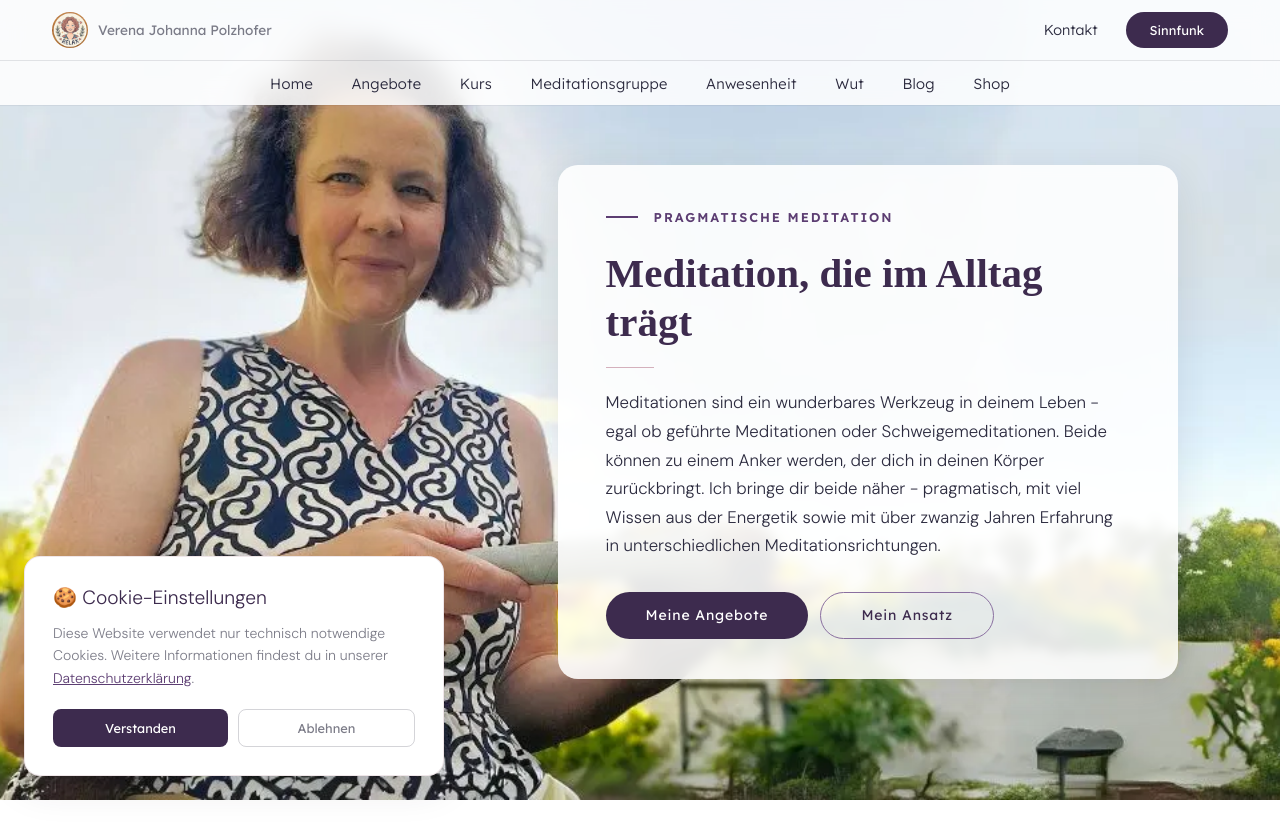
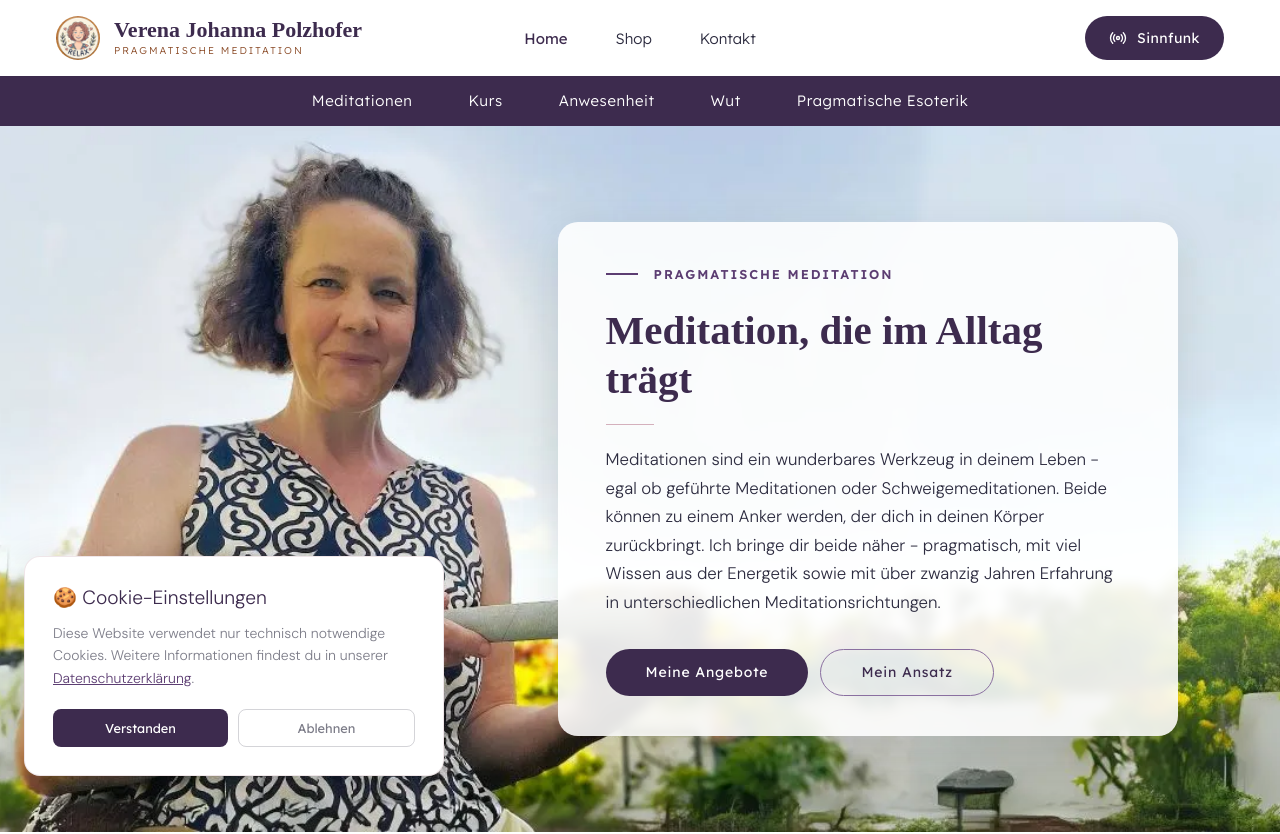
Before and after one commit to vjp-tech/energetik, a plain HTML site: page index.html in a window 1280 px wide. Shown: the top 834 px of the page. Drawn offline with Linux system fonts and the light colour scheme.

Commit message:
NeuesNav

```diff
--- a/global.css
+++ b/global.css
@@ -648,80 +648,114 @@ h1, h2, h3, h4, h5 {
 }
 
 /* ═══════════════════════════════════════════════════════════
-   ZWEIZEILIGE NAVIGATION (Nov 2026)
-   Zeile 1: Logo · Kontakt · Sinnfunk   Zeile 2: Seiten
+   NAVIGATION – Entwurf A „Dunkles Themenband“ (Nov 2026)
+   Zeile 1 (76px): Name · Home/Shop/Kontakt · Sinnfunk
+   Zeile 2 (50px): violettes Band mit den Themen
    ═══════════════════════════════════════════════════════════ */
-.nav {
-  background: rgba(255,255,255,0.86);
-  -webkit-backdrop-filter: blur(12px);
-  backdrop-filter: blur(12px);
-  box-shadow: 0 1px 0 rgba(44,43,63,0.06);
-}
+.nav,
 .nav.scrolled,
 .nav.nav-solid {
-  background: rgba(255,255,255,0.97);
-  box-shadow: 0 1px 20px rgba(44,43,63,0.08);
+  background: transparent;
+  box-shadow: none;
 }
-.nav-inner { height: 60px; }
-.nav .nav-logo-text { color: var(--ink-mid); }
-.nav .nav-burger span { background: var(--ink); }
-
-.nav-top-right {
+.nav .nav-inner {
+  max-width: none;
+  height: 76px;
+  padding: 0 56px;
+  display: grid;
+  grid-template-columns: 1fr auto 1fr;
+  align-items: center;
+  background: rgba(255,255,255,0.95);
+  -webkit-backdrop-filter: blur(10px);
+  backdrop-filter: blur(10px);
+  box-shadow: 0 1px 0 rgba(44,43,63,0.08);
+}
+.nav .nav-logo { justify-self: start; gap: 14px; }
+.nav .nav-logo img { width: 44px; height: 44px; }
+.nav-logo-name { display: flex; flex-direction: column; gap: 3px; }
+.nav .nav-logo-name .nav-logo-text {
+  font-family: 'Times New Roman', Times, serif;
+  font-size: 22px;
+  font-weight: 700;
+  line-height: 1;
+  color: var(--purple-dark);
+}
+.nav-logo-sub {
+  font-family: var(--font-ui);
+  font-size: 10px;
+  letter-spacing: 0.2em;
+  text-transform: uppercase;
+  color: #8a4a26;
+}
+.nav-main {
   display: flex;
-  align-items: center;
-  gap: 1.75rem;
+  gap: 48px;
 }
-.nav-top-link {
+.nav-main a {
   font-family: var(--font-ui);
-  font-size: 0.9rem;
+  font-size: 15px;
   font-weight: 300;
   color: var(--ink);
   transition: color 0.2s;
 }
-.nav-top-link:hover { color: var(--purple-mid); }
+.nav-main a:hover { color: var(--purple-mid); }
+.nav-main a.active { color: var(--purple-dark); font-weight: 400; }
+.nav .nav-cta {
+  justify-self: end;
+  display: inline-flex;
+  align-items: center;
+  gap: 10px;
+  height: 44px;
+  padding: 0 24px;
+  border-radius: 30px;
+  background: var(--purple-dark);
+  color: #ffffff !important;
+  font-family: var(--font-ui);
+  font-size: 14px;
+  letter-spacing: 0.03em;
+}
+.nav .nav-cta:hover { background: var(--purple-mid); }
 
-.nav-sub { border-top: 1px solid var(--ink-border); }
-.nav-sub .nav-links {
-  max-width: 1240px;
-  margin: 0 auto;
-  padding: 0 2rem;
-  height: 44px;
+.nav-band {
+  height: 50px;
+  padding: 0 56px;
+  display: flex;
   justify-content: center;
-  gap: 2.4rem;
+  align-items: center;
+  gap: 56px;
+  background: var(--purple-dark);
 }
-.nav .nav-sub .nav-links a {
-  position: relative;
+.nav-band a {
   font-family: var(--font-ui);
-  font-size: 0.92rem;
+  font-size: 15px;
   font-weight: 300;
-  letter-spacing: 0.02em;
-  color: var(--ink);
-  padding: 6px 0;
+  letter-spacing: 0.04em;
+  color: #ffffff;
+  padding: 4px 0;
+  border-bottom: 2px solid transparent;
+  transition: border-color 0.2s, color 0.2s;
 }
-.nav .nav-sub .nav-links a::after {
-  content: '';
-  position: absolute;
-  left: 0; right: 0; bottom: 0;
-  height: 2px;
-  border-radius: 2px;
-  background: var(--accent);
-  transform: scaleX(0);
-  transition: transform 0.25s;
-}
-.nav .nav-sub .nav-links a:hover { color: var(--purple-mid); }
-.nav .nav-sub .nav-links a:hover::after,
-.nav .nav-sub .nav-links a.active::after { transform: scaleX(1); }
-.nav .nav-sub .nav-links a.active,
-.nav-top-link.active { color: var(--purple-dark) !important; font-weight: 400; }
+.nav-band a:hover { border-bottom-color: rgba(212,176,188,0.6); }
+.nav-band a.active { border-bottom-color: var(--rose-light); }
+
+.nav .nav-burger { justify-self: end; }
+.nav .nav-burger span { background: var(--ink); }
 .nav-mobile a.active { color: var(--accent); }
 
 @media (max-width: 1024px) {
-  .nav-sub,
-  .nav-top-right { display: none; }
-  .nav-burger { display: flex; }
+  .nav .nav-inner {
+    height: 64px;
+    padding: 0 20px;
+    grid-template-columns: 1fr auto;
+  }
+  .nav-main,
+  .nav .nav-cta,
+  .nav-band { display: none; }
+  .nav .nav-burger { display: flex; }
+  .nav .nav-logo-name .nav-logo-text { font-size: 18px; }
 }
 
-/* Platz für die zweite Menüzeile: Inhalt beginnt 44px tiefer */
+/* Platz für Menü + Themenband: Inhalt beginnt tiefer */
 @media (min-width: 1025px) {
-  body > .nav + * { margin-top: 44px; }
+  body > .nav + * { margin-top: 62px; }
 }
--- a/index.html
+++ b/index.html
@@ -1675,82 +1675,116 @@
     }
 
     /* ═══════════════════════════════════════════════════════════
-       ZWEIZEILIGE NAVIGATION (Nov 2026)
-       Zeile 1: Logo · Kontakt · Sinnfunk   Zeile 2: Seiten
+       NAVIGATION – Entwurf A „Dunkles Themenband“ (Nov 2026)
+       Zeile 1 (76px): Name · Home/Shop/Kontakt · Sinnfunk
+       Zeile 2 (50px): violettes Band mit den Themen
        ═══════════════════════════════════════════════════════════ */
-    .nav {
-      background: rgba(255,255,255,0.86);
-      -webkit-backdrop-filter: blur(12px);
-      backdrop-filter: blur(12px);
-      box-shadow: 0 1px 0 rgba(44,43,63,0.06);
-    }
+    .nav,
     .nav.scrolled,
     .nav.nav-solid {
-      background: rgba(255,255,255,0.97);
-      box-shadow: 0 1px 20px rgba(44,43,63,0.08);
-    }
-    .nav-inner { height: 60px; }
-    .nav .nav-logo-text { color: var(--ink-mid); }
-    .nav .nav-burger span { background: var(--ink); }
-
-    .nav-top-right {
-      display: flex;
+      background: transparent;
+      box-shadow: none;
+    }
+    .nav .nav-inner {
+      max-width: none;
+      height: 76px;
+      padding: 0 56px;
+      display: grid;
+      grid-template-columns: 1fr auto 1fr;
       align-items: center;
-      gap: 1.75rem;
-    }
-    .nav-top-link {
-      font-family: var(--font-ui);
-      font-size: 0.9rem;
+      background: rgba(255,255,255,0.95);
+      -webkit-backdrop-filter: blur(10px);
+      backdrop-filter: blur(10px);
+      box-shadow: 0 1px 0 rgba(44,43,63,0.08);
+    }
+    .nav .nav-logo { justify-self: start; gap: 14px; }
+    .nav .nav-logo img { width: 44px; height: 44px; }
+    .nav-logo-name { display: flex; flex-direction: column; gap: 3px; }
+    .nav .nav-logo-name .nav-logo-text {
+      font-family: 'Times New Roman', Times, serif;
+      font-size: 22px;
+      font-weight: 700;
+      line-height: 1;
+      color: var(--purple-dark);
+    }
+    .nav-logo-sub {
+      font-family: var(--font-ui);
+      font-size: 10px;
+      letter-spacing: 0.2em;
+      text-transform: uppercase;
+      color: #8a4a26;
+    }
+    .nav-main {
+      display: flex;
+      gap: 48px;
+    }
+    .nav-main a {
+      font-family: var(--font-ui);
+      font-size: 15px;
       font-weight: 300;
       color: var(--ink);
       transition: color 0.2s;
     }
-    .nav-top-link:hover { color: var(--purple-mid); }
-
-    .nav-sub { border-top: 1px solid var(--ink-border); }
-    .nav-sub .nav-links {
-      max-width: 1240px;
-      margin: 0 auto;
-      padding: 0 2rem;
+    .nav-main a:hover { color: var(--purple-mid); }
+    .nav-main a.active { color: var(--purple-dark); font-weight: 400; }
+    .nav .nav-cta {
+      justify-self: end;
+      display: inline-flex;
+      align-items: center;
+      gap: 10px;
       height: 44px;
+      padding: 0 24px;
+      border-radius: 30px;
+      background: var(--purple-dark);
+      color: #ffffff !important;
+      font-family: var(--font-ui);
+      font-size: 14px;
+      letter-spacing: 0.03em;
+    }
+    .nav .nav-cta:hover { background: var(--purple-mid); }
+
+    .nav-band {
+      height: 50px;
+      padding: 0 56px;
+      display: flex;
       justify-content: center;
-      gap: 2.4rem;
-    }
-    .nav .nav-sub .nav-links a {
-      position: relative;
-      font-family: var(--font-ui);
-      font-size: 0.92rem;
+      align-items: center;
+      gap: 56px;
+      background: var(--purple-dark);
+    }
+    .nav-band a {
+      font-family: var(--font-ui);
+      font-size: 15px;
       font-weight: 300;
-      letter-spacing: 0.02em;
-      color: var(--ink);
-      padding: 6px 0;
-    }
-    .nav .nav-sub .nav-links a::after {
-      content: '';
-      position: absolute;
-      left: 0; right: 0; bottom: 0;
-      height: 2px;
-      border-radius: 2px;
-      background: var(--accent);
-      transform: scaleX(0);
-      transition: transform 0.25s;
-    }
-    .nav .nav-sub .nav-links a:hover { color: var(--purple-mid); }
-    .nav .nav-sub .nav-links a:hover::after,
-    .nav .nav-sub .nav-links a.active::after { transform: scaleX(1); }
-    .nav .nav-sub .nav-links a.active,
-    .nav-top-link.active { color: var(--purple-dark) !important; font-weight: 400; }
+      letter-spacing: 0.04em;
+      color: #ffffff;
+      padding: 4px 0;
+      border-bottom: 2px solid transparent;
+      transition: border-color 0.2s, color 0.2s;
+    }
+    .nav-band a:hover { border-bottom-color: rgba(212,176,188,0.6); }
+    .nav-band a.active { border-bottom-color: var(--rose-light); }
+
+    .nav .nav-burger { justify-self: end; }
+    .nav .nav-burger span { background: var(--ink); }
     .nav-mobile a.active { color: var(--accent); }
 
     @media (max-width: 1024px) {
-      .nav-sub,
-      .nav-top-right { display: none; }
-      .nav-burger { display: flex; }
-    }
-
-    /* Hero: Platz für die zweizeilige Navigation */
+      .nav .nav-inner {
+        height: 64px;
+        padding: 0 20px;
+        grid-template-columns: 1fr auto;
+      }
+      .nav-main,
+      .nav .nav-cta,
+      .nav-band { display: none; }
+      .nav .nav-burger { display: flex; }
+      .nav .nav-logo-name .nav-logo-text { font-size: 18px; }
+    }
+
+    /* Hero: Foto beginnt unter dem Themenband */
     @media (min-width: 1025px) {
-      .hero-inner { padding-top: 140px; }
+      .hero { margin-top: 126px; min-height: calc(100svh - 126px); }
     }
 
   </style>
@@ -1759,45 +1793,47 @@
 
   <!-- ── NAVIGATION ── -->
   <nav class="nav" id="nav" role="navigation" aria-label="Hauptnavigation">
-    <!-- ZEILE 1: Logo links, Kontakt + Sinnfunk rechts -->
+    <!-- ZEILE 1: Name links · Home, Shop, Kontakt in der Mitte · Sinnfunk rechts -->
     <div class="nav-inner">
       <a href="#home" class="nav-logo">
         <img src="Image/icon-vjp.webp" alt="Verena Johanna Polzhofer Logo">
-        <span class="nav-logo-text">Verena Johanna Polzhofer</span>
+        <span class="nav-logo-name">
+          <span class="nav-logo-text">Verena Johanna Polzhofer</span>
+          <span class="nav-logo-sub">Pragmatische Meditation</span>
+        </span>
       </a>
-      <div class="nav-top-right">
-        <a href="#kontakt" class="nav-top-link">Kontakt</a>
-        <a href="https://sinnfunk.live/" target="_blank" rel="noopener" class="nav-cta" data-nav="sinnfunk">Sinnfunk</a>
+      <div class="nav-main">
+        <a href="#home" data-nav="home" class="active">Home</a>
+        <a href="#buecher">Shop</a>
+        <a href="#kontakt">Kontakt</a>
       </div>
+      <a href="https://sinnfunk.live/" target="_blank" rel="noopener" class="nav-cta">
+        <svg width="18" height="18" viewBox="0 0 24 24" fill="none" stroke="currentColor" stroke-width="1.8" stroke-linecap="round" stroke-linejoin="round" aria-hidden="true"><circle cx="12" cy="12" r="2"></circle><path d="M16.24 7.76a6 6 0 0 1 0 8.49"></path><path d="M7.76 16.24a6 6 0 0 1 0-8.49"></path><path d="M19.07 4.93a10 10 0 0 1 0 14.14"></path><path d="M4.93 19.07a10 10 0 0 1 0-14.14"></path></svg>
+        Sinnfunk
+      </a>
       <button class="nav-burger" id="navBurger" aria-label="Menü öffnen" aria-expanded="false">
         <span></span><span></span><span></span>
       </button>
     </div>
-    <!-- ZEILE 2: Seiten -->
-    <div class="nav-sub">
-      <div class="nav-links">
-        <a href="#home" data-nav="home">Home</a>
-        <a href="#angebote">Angebote</a>
-        <a href="kurs-zur-ruhe.html" data-nav="kurs">Kurs</a>
-        <a href="meditation-poellau.html" data-nav="meditation">Meditationsgruppe</a>
-        <a href="anwesenheit.html" data-nav="anwesenheit">Anwesenheit</a>
-        <a href="wut.html" data-nav="wut">Wut</a>
-        <a href="blog.html" data-nav="blog">Blog</a>
-        <a href="#buecher">Shop</a>
-      </div>
+    <!-- ZEILE 2: violettes Themenband -->
+    <div class="nav-band">
+      <a href="meditation-poellau.html" data-nav="meditation">Meditationen</a>
+      <a href="kurs-zur-ruhe.html" data-nav="kurs">Kurs</a>
+      <a href="anwesenheit.html" data-nav="anwesenheit">Anwesenheit</a>
+      <a href="wut.html" data-nav="wut">Wut</a>
+      <a href="blog.html" data-nav="blog">Pragmatische Esoterik</a>
     </div>
     <!-- HANDY-MENÜ -->
     <div class="nav-mobile" id="navMobile">
-      <a href="#home" data-nav="home">Home</a>
-      <a href="#angebote">Angebote</a>
+      <a href="meditation-poellau.html" data-nav="meditation">Meditationen</a>
       <a href="kurs-zur-ruhe.html" data-nav="kurs">Kurs</a>
-      <a href="meditation-poellau.html" data-nav="meditation">Meditationsgruppe</a>
       <a href="anwesenheit.html" data-nav="anwesenheit">Anwesenheit</a>
       <a href="wut.html" data-nav="wut">Wut</a>
-      <a href="blog.html" data-nav="blog">Blog</a>
+      <a href="blog.html" data-nav="blog">Pragmatische Esoterik</a>
+      <a href="#home" data-nav="home">Home</a>
       <a href="#buecher">Shop</a>
       <a href="#kontakt">Kontakt</a>
-      <a href="https://sinnfunk.live/" target="_blank" rel="noopener" data-nav="sinnfunk">Sinnfunk</a>
+      <a href="https://sinnfunk.live/" target="_blank" rel="noopener">Sinnfunk</a>
     </div>
   </nav>
 
@@ -2349,7 +2385,7 @@
             <li><a href="meditation-poellau.html" class="footer-link">Meditationsgruppe Pöllau</a></li>
             <li><a href="anwesenheit.html" class="footer-link">Anwesenheit</a></li>
             <li><a href="wut.html" class="footer-link">Wut</a></li>
-            <li><a href="blog.html" class="footer-link">Blog</a></li>
+            <li><a href="blog.html" class="footer-link">Pragmatische Esoterik</a></li>
             <li><a href="#kontakt" class="footer-link">Kontakt</a></li>
           </ul>
         </div>
```
Also changed, not shown: blog.html (+34 -3 lines), footer.html (+1 -1 lines), nav.html (+24 -22 lines).
